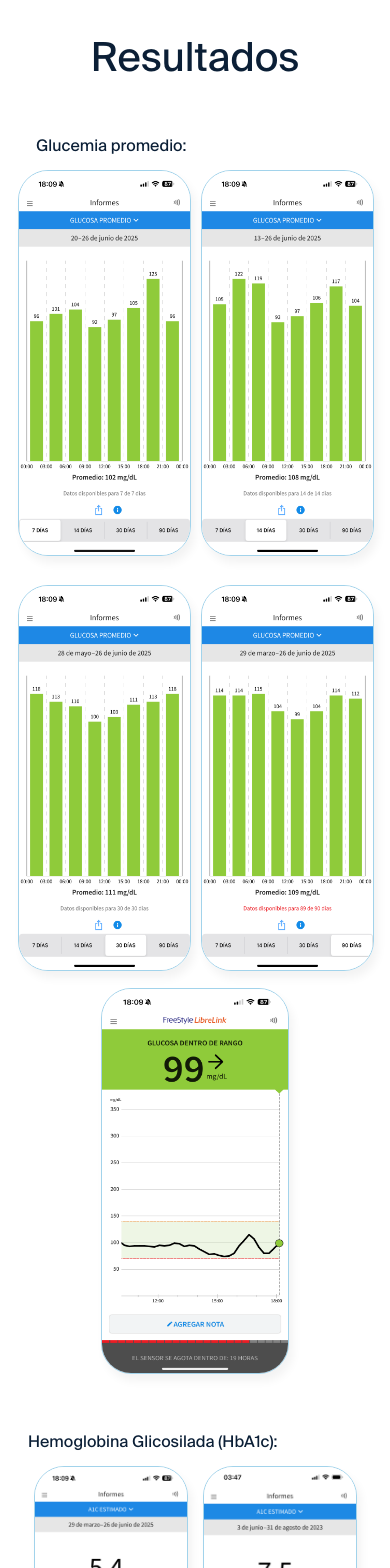
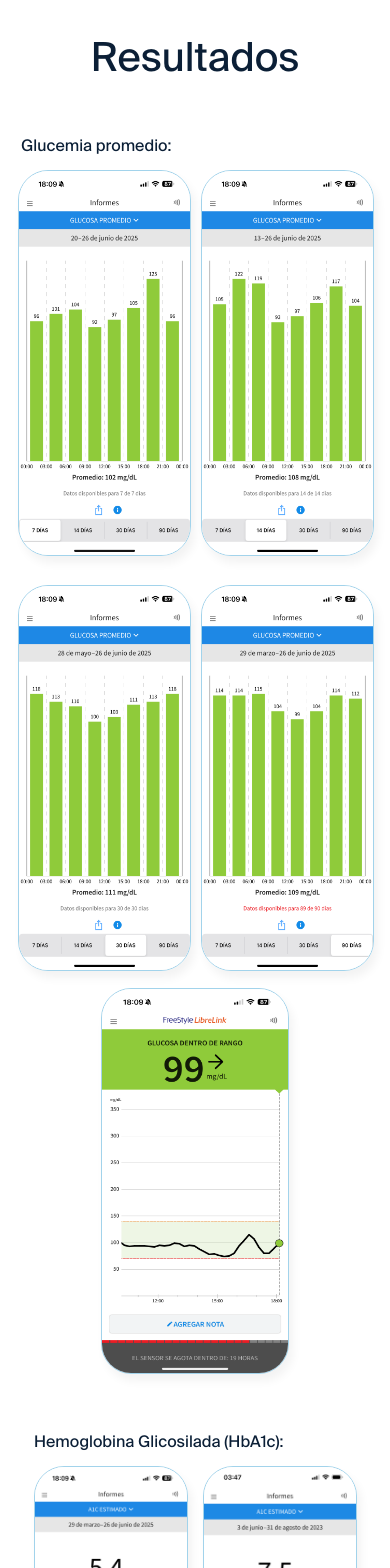
Before and after one commit to miguelbauducco/diabetesRecovery, a React (Create React App) app: page / in a window 390 px wide. Shown: the part 2020-3588 px from the top of the page. Built offline with nearby package versions, Linux system fonts and the light colour scheme.

Commit message:
todo listo

```diff
--- a/src/App.css
+++ b/src/App.css
@@ -312,7 +312,7 @@ a:hover {
   }
 
   .subtitulo2{
-  padding-left: 12px;
+  padding-left: 18px;
   font-family: "SuisseIntlMono1";
   font-weight: 450;
   font-size: 16px;
@@ -941,6 +941,10 @@ swiper-slide.swiper-slide-active {
     box-shadow: 4px 7px 10.1px 0px rgba(0, 0, 0, 0.05);
   }
 
+   .subtitulo1{
+    padding-left: 5px;
+   }
+
   .graficos-glucemia{
     align-items: center;
     align-self: center;
@@ -1387,6 +1391,10 @@ swiper-slide.swiper-slide-active {
     gap: 24px;
   }
 
+     .subtitulo1{
+    padding-left: 18px;
+   }
+
   .text1,
   .text2 {
     font-size: clamp(32px, 4vw, 40px);
```
